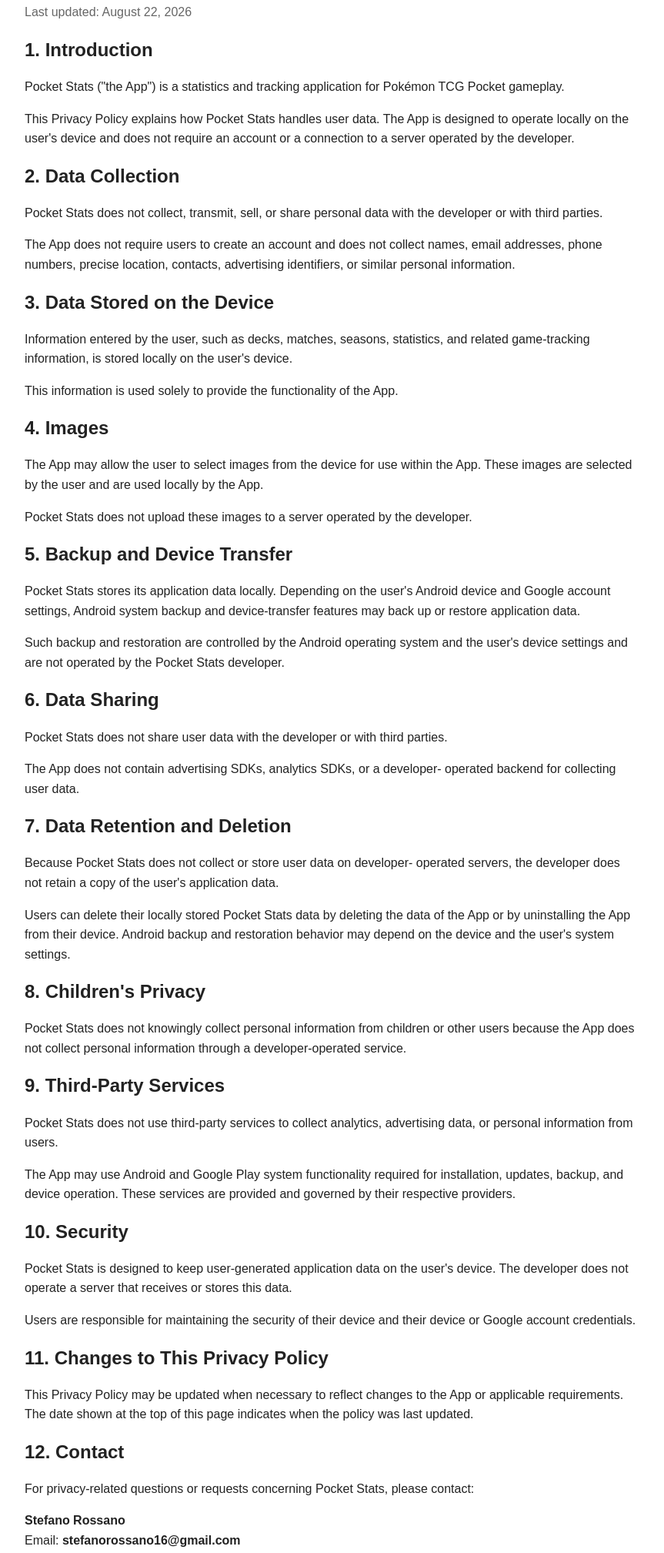
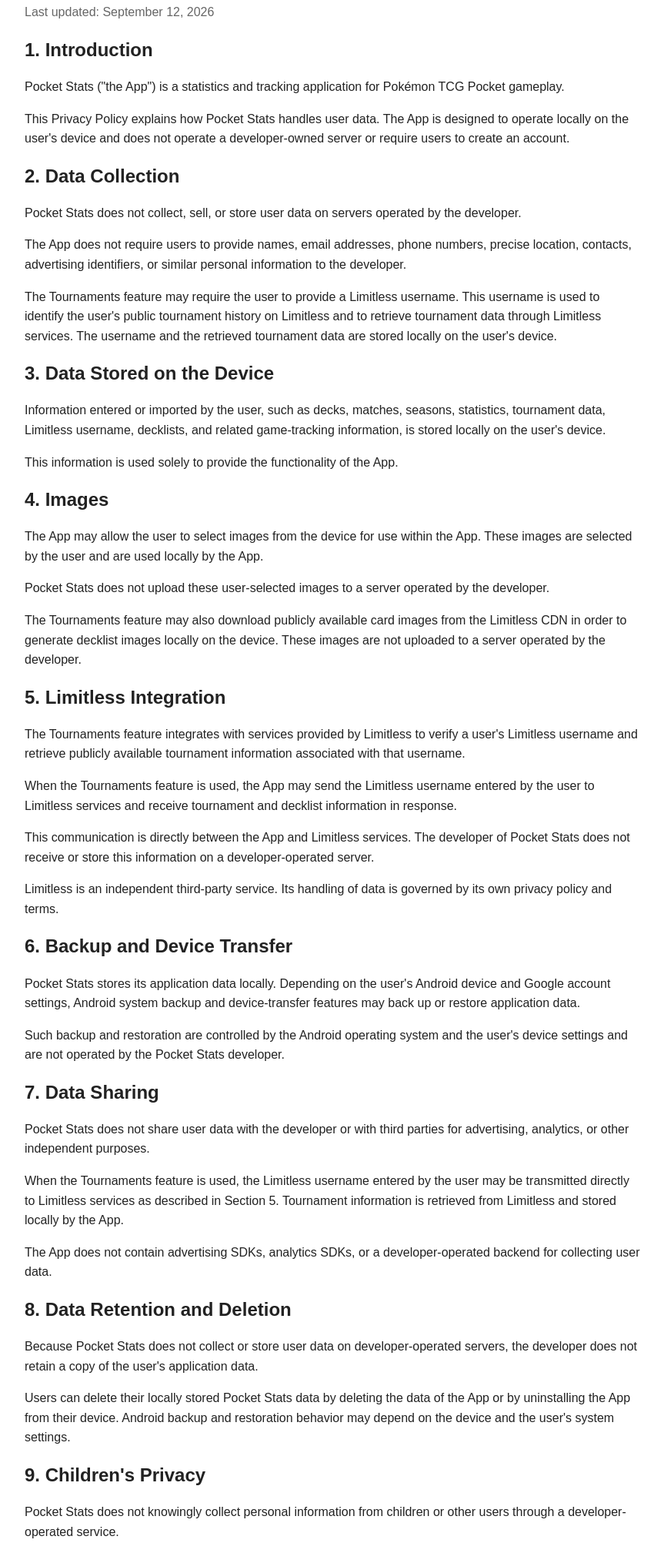
Before and after one commit to StefanoRossano/Pocketstats-public, a plain HTML site: page index.html in a window 1280 px wide. Shown: the part 105-2122 px from the top of the page at 77% size, without its empty margins (208-1071 px from the left). Drawn offline with Linux system fonts and the light colour scheme.

Commit message:
Revise Privacy Policy and update last modified date
Updated the Privacy Policy with new information regarding data handling and user data storage. Adjusted the last updated date and modified sections for clarity.

```diff
--- a/index.html
+++ b/index.html
@@ -1,5 +1,4 @@
-<!DOCTYPE html>
-<html lang="en">
+<!DOCTYPE html><html lang="en">
 <head>
     <meta charset="UTF-8">
     <meta name="viewport" content="width=device-width, initial-scale=1.0">
@@ -12,168 +11,143 @@
             padding: 24px;
             line-height: 1.6;
             color: #222;
-        }
+        }    h1, h2 {
+        line-height: 1.3;
+    }
 
-        h1, h2 {
-            line-height: 1.3;
-        }
+    .updated {
+        color: #666;
+    }
+</style>
 
-        .updated {
-            color: #666;
-        }
-    </style>
 </head>
-<body>
-
-<h1>Pocket Stats - Privacy Policy</h1>
-
-<p class="updated">Last updated: August 22, 2026</p>
-
-<h2>1. Introduction</h2>
-
-<p>
+<body><h1>Pocket Stats - Privacy Policy</h1><p class="updated">Last updated: September 12, 2026</p><h2>1. Introduction</h2><p>
 Pocket Stats ("the App") is a statistics and tracking application for
 Pokémon TCG Pocket gameplay.
-</p>
-
-<p>
+</p><p>
 This Privacy Policy explains how Pocket Stats handles user data.
 The App is designed to operate locally on the user's device and does not
-require an account or a connection to a server operated by the developer.
-</p>
-
-<h2>2. Data Collection</h2>
-
-<p>
-Pocket Stats does not collect, transmit, sell, or share personal data with
-the developer or with third parties.
-</p>
-
-<p>
-The App does not require users to create an account and does not collect
-names, email addresses, phone numbers, precise location, contacts,
-advertising identifiers, or similar personal information.
-</p>
-
-<h2>3. Data Stored on the Device</h2>
-
-<p>
-Information entered by the user, such as decks, matches, seasons,
-statistics, and related game-tracking information, is stored locally on
-the user's device.
-</p>
-
-<p>
+operate a developer-owned server or require users to create an account.
+</p><h2>2. Data Collection</h2><p>
+Pocket Stats does not collect, sell, or store user data on servers operated
+by the developer.
+</p><p>
+The App does not require users to provide names, email addresses, phone
+numbers, precise location, contacts, advertising identifiers, or similar
+personal information to the developer.
+</p><p>
+The Tournaments feature may require the user to provide a Limitless
+username. This username is used to identify the user's public tournament
+history on Limitless and to retrieve tournament data through Limitless
+services. The username and the retrieved tournament data are stored
+locally on the user's device.
+</p><h2>3. Data Stored on the Device</h2><p>
+Information entered or imported by the user, such as decks, matches,
+seasons, statistics, tournament data, Limitless username, decklists, and
+related game-tracking information, is stored locally on the user's device.
+</p><p>
 This information is used solely to provide the functionality of the App.
-</p>
-
-<h2>4. Images</h2>
-
-<p>
+</p><h2>4. Images</h2><p>
 The App may allow the user to select images from the device for use within
 the App. These images are selected by the user and are used locally by the
 App.
-</p>
-
-<p>
-Pocket Stats does not upload these images to a server operated by the
+</p><p>
+Pocket Stats does not upload these user-selected images to a server
+operated by the developer.
+</p><p>
+The Tournaments feature may also download publicly available card images
+from the Limitless CDN in order to generate decklist images locally on the
+device. These images are not uploaded to a server operated by the
 developer.
-</p>
-
-<h2>5. Backup and Device Transfer</h2>
-
-<p>
+</p><h2>5. Limitless Integration</h2><p>
+The Tournaments feature integrates with services provided by Limitless to
+verify a user's Limitless username and retrieve publicly available
+tournament information associated with that username.
+</p><p>
+When the Tournaments feature is used, the App may send the Limitless
+username entered by the user to Limitless services and receive tournament
+and decklist information in response.
+</p><p>
+This communication is directly between the App and Limitless services.
+The developer of Pocket Stats does not receive or store this information
+on a developer-operated server.
+</p><p>
+Limitless is an independent third-party service. Its handling of data is
+governed by its own privacy policy and terms.
+</p><h2>6. Backup and Device Transfer</h2><p>
 Pocket Stats stores its application data locally. Depending on the user's
 Android device and Google account settings, Android system backup and
 device-transfer features may back up or restore application data.
-</p>
-
-<p>
+</p><p>
 Such backup and restoration are controlled by the Android operating system
 and the user's device settings and are not operated by the Pocket Stats
 developer.
-</p>
-
-<h2>6. Data Sharing</h2>
-
-<p>
+</p><h2>7. Data Sharing</h2><p>
 Pocket Stats does not share user data with the developer or with third
-parties.
-</p>
-
-<p>
-The App does not contain advertising SDKs, analytics SDKs, or a developer-
-operated backend for collecting user data.
-</p>
-
-<h2>7. Data Retention and Deletion</h2>
-
-<p>
-Because Pocket Stats does not collect or store user data on developer-
-operated servers, the developer does not retain a copy of the user's
-application data.
-</p>
-
-<p>
+parties for advertising, analytics, or other independent purposes.
+</p><p>
+When the Tournaments feature is used, the Limitless username entered by
+the user may be transmitted directly to Limitless services as described in
+Section 5. Tournament information is retrieved from Limitless and stored
+locally by the App.
+</p><p>
+The App does not contain advertising SDKs, analytics SDKs, or a
+developer-operated backend for collecting user data.
+</p><h2>8. Data Retention and Deletion</h2><p>
+Because Pocket Stats does not collect or store user data on
+developer-operated servers, the developer does not retain a copy of the
+user's application data.
+</p><p>
 Users can delete their locally stored Pocket Stats data by deleting the
 data of the App or by uninstalling the App from their device. Android
 backup and restoration behavior may depend on the device and the user's
 system settings.
-</p>
-
-<h2>8. Children's Privacy</h2>
-
-<p>
+</p><h2>9. Children's Privacy</h2><p>
 Pocket Stats does not knowingly collect personal information from
-children or other users because the App does not collect personal
-information through a developer-operated service.
-</p>
-
-<h2>9. Third-Party Services</h2>
-
-<p>
-Pocket Stats does not use third-party services to collect analytics,
-advertising data, or personal information from users.
-</p>
-
-<p>
-The App may use Android and Google Play system functionality required for
-installation, updates, backup, and device operation. These services are
-provided and governed by their respective providers.
-</p>
-
-<h2>10. Security</h2>
-
-<p>
+children or other users through a developer-operated service.
+</p><h2>10. Third-Party Services</h2><p>
+Pocket Stats does not use third-party services for advertising or
+analytics.
+</p><p>
+The Tournaments feature uses services provided by Limitless to verify a
+Limitless username and retrieve publicly available tournament information.
+The App may also retrieve publicly available card images from the
+Limitless CDN to generate decklist images locally.
+</p><p>
+Limitless is not operated by the Pocket Stats developer. Users should
+refer to Limitless's own privacy policy and terms for information about
+how Limitless handles data.
+</p><p>
+The App may also use Android and Google Play system functionality required
+for installation, updates, backup, and device operation. These services
+are provided and governed by their respective providers.
+</p><h2>11. Security</h2><p>
 Pocket Stats is designed to keep user-generated application data on the
 user's device. The developer does not operate a server that receives or
 stores this data.
-</p>
-
-<p>
+</p><p>
+Communications with third-party services used by the App, such as
+Limitless, are made directly from the user's device.
+</p><p>
 Users are responsible for maintaining the security of their device and
 their device or Google account credentials.
-</p>
-
-<h2>11. Changes to This Privacy Policy</h2>
-
-<p>
+</p><h2>12. Third-Party Content and Affiliations</h2><p>
+Pocket Stats is an independent application and is not affiliated with,
+endorsed by, or sponsored by Limitless, The Pokémon Company, Creatures
+Inc., or DeNA Co., Ltd.
+</p><p>
+Pokémon and Pokémon TCG Pocket are trademarks and properties of their
+respective owners. Card images and other third-party content displayed by
+the App remain the property of their respective rights holders.
+</p><h2>13. Changes to This Privacy Policy</h2><p>
 This Privacy Policy may be updated when necessary to reflect changes to
 the App or applicable requirements. The date shown at the top of this
 page indicates when the policy was last updated.
-</p>
-
-<h2>12. Contact</h2>
-
-<p>
+</p><h2>14. Contact</h2><p>
 For privacy-related questions or requests concerning Pocket Stats, please
 contact:
-</p>
-
-<p>
+</p><p>
 <strong>Stefano Rossano</strong><br>
 Email: <strong>stefanorossano16@gmail.com</strong>
-</p>
-
-</body>
+</p></body>
 </html>
```
